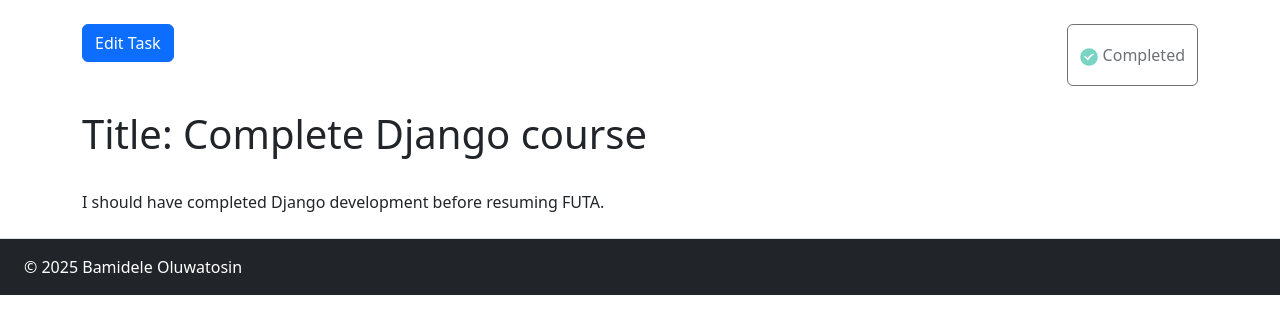
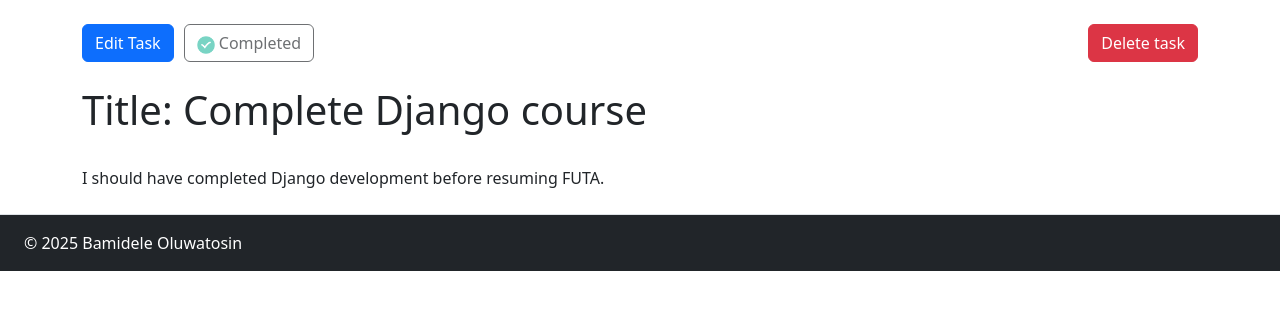
Before and after one commit to para-doxical/todo_list, a Django app: page /task/1/ in a window 1280 px wide. Shown: the part 56-390 px from the top of the page. Run offline with Django 5.2, Linux system fonts and the light colour scheme; data comes from the database, SQL or seed files in the repository; both versions use the stored data as it was after the commit.

Commit message:
task delete feature (CRUD completion)

```diff
--- a/todo_project/todo_list/static/todo_list/css/task.css
+++ b/todo_project/todo_list/static/todo_list/css/task.css
@@ -34,8 +34,11 @@
     align-items: center;
 }
 
-.my-4.links {
+.links {
     width: 100%;
     display: flex;
-    justify-content: space-between;
+    gap: 10px;
 }
+.links > .destructive-btn {
+    margin-left: auto;
+}
--- a/todo_project/todo_list/templates/todo_list/edit_task.html
+++ b/todo_project/todo_list/templates/todo_list/edit_task.html
@@ -1,11 +1,11 @@
 {% extends 'todo_list/base.html' %}
 
 {% block title %}
-    {{task.title}}
+    Edit - {{task.title}}
 {% endblock %}
 
 {% block main_content %}
-    <h1>Edit task: {{task.title}}</h1>
+    <h2>Edit task: {{task.title}}</h2>
     <br>
     <div class="my-4">
         <form method="POST" autocomplete="off" class="edit-task">
--- a/todo_project/todo_list/templates/todo_list/task_page.html
+++ b/todo_project/todo_list/templates/todo_list/task_page.html
@@ -8,7 +8,8 @@
 
 {% block main_content %}
     <div class="my-4 links">
-        <a href="{% url 'edit_task' task.id %}" class="btn btn-primary mb-4">Edit Task</a>
+        <a href="{% url 'edit_task' task.id %}" class="btn btn-primary">Edit Task</a>
+
         {% if task.is_completed %}
             <button disabled class="btn"><img src="{% static 'todo_list/assets/done-icon.png' %}" width="18px"> Completed</button>
         {% else %}
@@ -20,6 +21,8 @@
             </form>
         {% endif %}
 
+        <a href="{% url 'delete_task' task.id %}" class="btn btn-danger destructive-btn">Delete task</a>
+
     </div>
 
     <h1>Title: {{task.title}}</h1>
--- a/todo_project/todo_list/urls.py
+++ b/todo_project/todo_list/urls.py
@@ -10,4 +10,6 @@ urlpatterns = [
 
     path('edit-task/<str:pk>/', views.edit_task, name='edit_task'),
 
+    path('delete-task/<str:pk>/', views.delete_task, name='delete_task'),
+
 ]
--- a/todo_project/todo_list/views.py
+++ b/todo_project/todo_list/views.py
@@ -47,3 +47,12 @@ def edit_task(request, pk):
 
     context = {'task_form' : task_form, 'task' : task}
     return render(request, 'todo_list/edit_task.html', context)
+
+def delete_task(request, pk):
+    task = Task.objects.get(id=pk)
+    if request.method == 'POST':
+        task.delete()
+        return redirect('homepage')
+
+    context = {'task' : task}
+    return render(request, 'todo_list/delete_task.html', context)
```
Also changed, not shown: todo_project/todo_list/templates/todo_list/delete_task.html (added, +20 -0 lines), todo_project/db.sqlite3.
